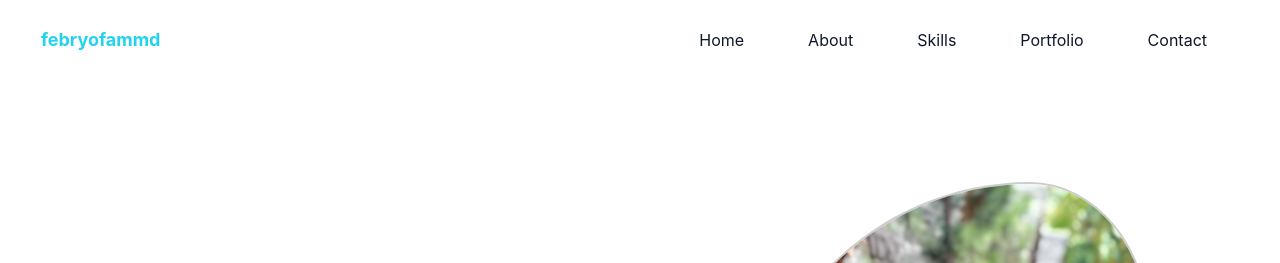
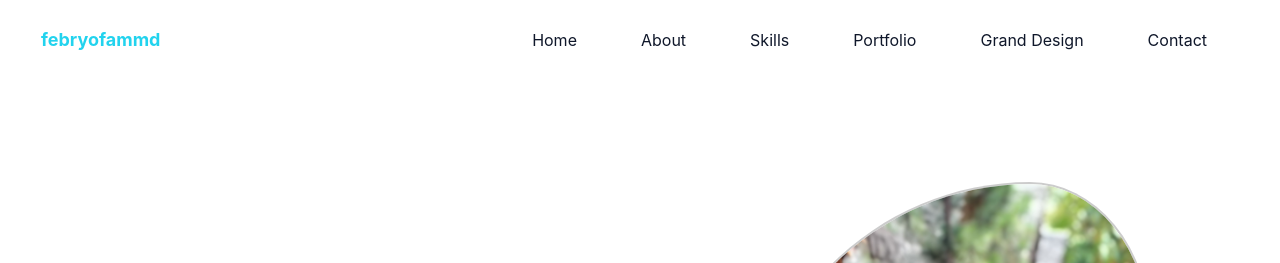
Before and after one commit to febryofibonacciamadeo/febryofibonacciamadeo.github.io, a website: page index.html in a window 1280 px wide. Shown: the top 263 px of the page. Drawn offline with nearby package versions, Linux system fonts and the light colour scheme.

Commit message:
Update index.html

```diff
--- a/index.html
+++ b/index.html
@@ -36,6 +36,9 @@
                             </li>
                             <li class="group">
                                 <a href="#portfolio" class="text-base text-dark py-2 mx-8 flex group-hover:text-primary">Portfolio</a>
+                            </li>
+                            <li class="group">
+                                <a href="#portfolio" class="text-base text-dark py-2 mx-8 flex group-hover:text-primary">Grand Design</a>
                             </li>
                             <li class="group">
                                 <a href="#contact" class="text-base text-dark py-2 mx-8 flex group-hover:text-primary">Contact</a>
```
